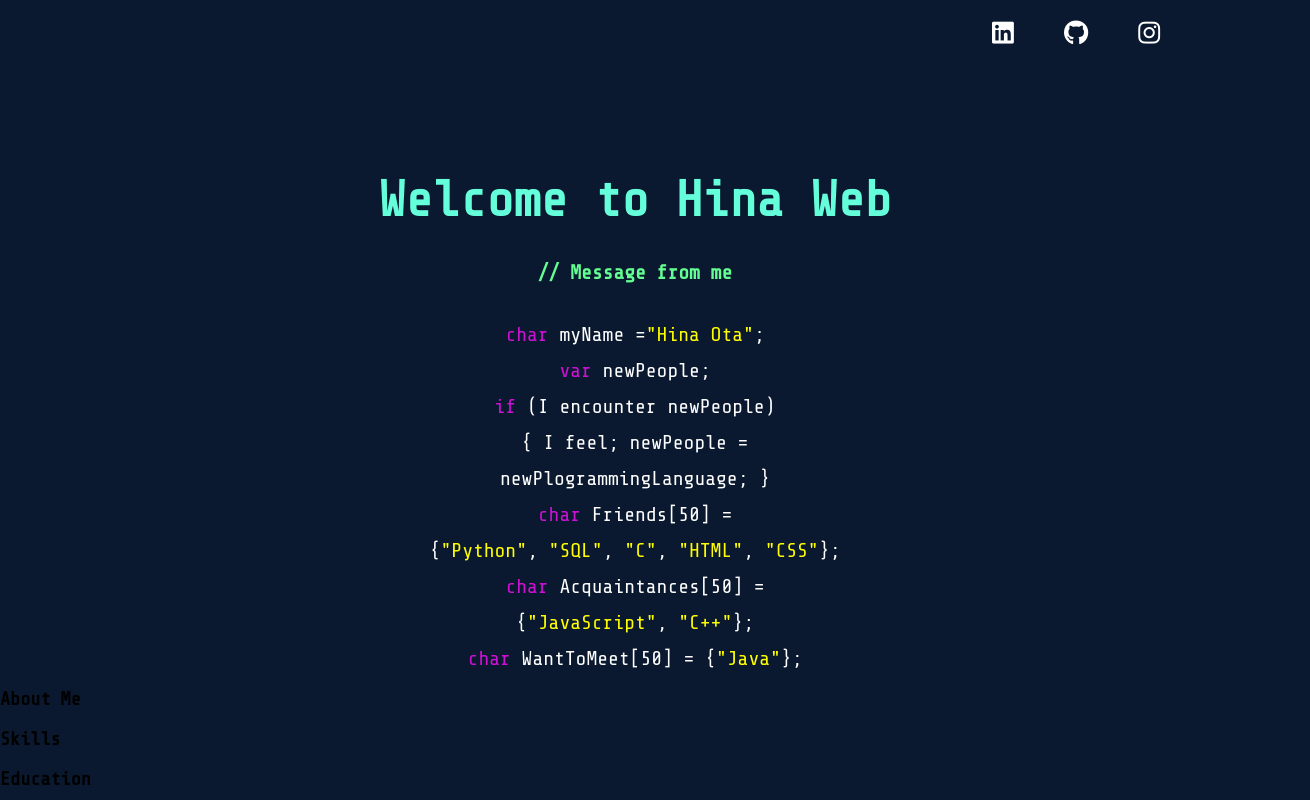
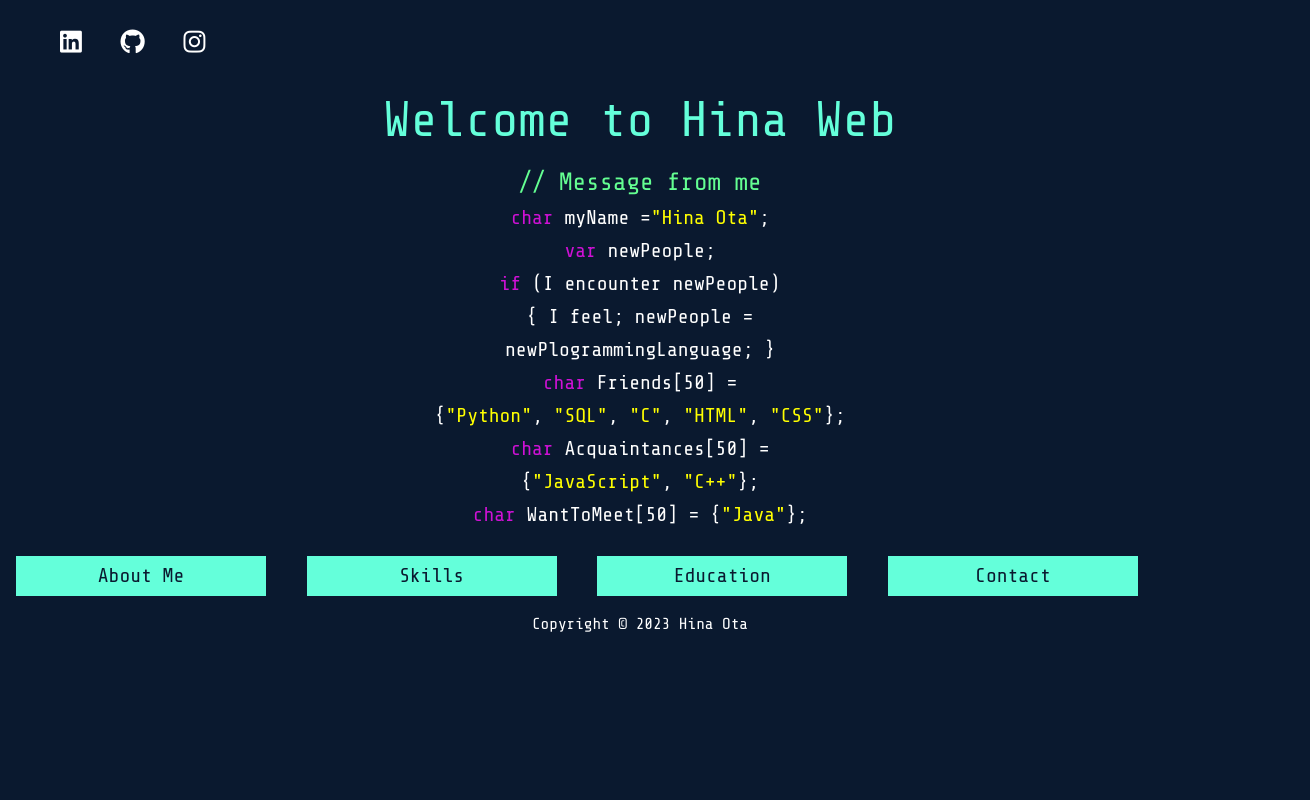
Before and after one commit to otahina/Mywebsite, a plain HTML site: page index.html in a window 1280 px wide. Shown: the top 800 px of the page, 1310 px wide, since content can reach past the window. Drawn offline with nearby package versions, Linux system fonts and the light colour scheme.

Commit message:
Update style.css

```diff
--- a/css/style.css
+++ b/css/style.css
@@ -1,52 +1,68 @@
+/* Reset style sheet */
+
+html, body, div, span, applet, object, iframe,
+h1, h2, h3, h4, h5, h6, p, blockquote, pre,
+a, abbr, acronym, address, big, cite, code,
+del, dfn, em, img, ins, kbd, q, s, samp,
+small, strike, strong, sub, sup, tt, var,
+b, u, i, center,
+dl, dt, dd, ol, ul, li,
+fieldset, form, label, legend,
+table, caption, tbody, tfoot, thead, tr, th, td,
+article, aside, canvas, details, embed,
+figure, figcaption, footer, header, hgroup,
+menu, nav, output, ruby, section, summary,
+time, mark, audio, video {
+    margin: 0;
+    padding: 0;
+    border: 0;
+    font-size: 100%;
+    font: inherit;
+    vertical-align: baseline;
+}
+
+/* HTML5 display-role reset for older browsers */
+article, aside, details, figcaption, figure,
+footer, header, hgroup, menu, nav, section {
+    display: block;
+}
+
+body {
+    line-height: 1;
+}
+
+ol, ul {
+    list-style: none;
+}
+
+blockquote, q {
+    quotes: none;
+}
+
+blockquote:before, blockquote:after,
+q:before, q:after {
+    content: '';
+    content: none;
+}
+
+table {
+    border-collapse: collapse;
+    border-spacing: 0;
+}
+
 /* Global */
 
-::before,
-::after{
-    margin:0;
-    padding:0;
+body{
+    background-color:#0a192f;
 }
 
 html{
     background-color:#0a192f;
     font-family: 'Share Tech Mono', monospace;
-    max-width: 1200px;
-    -webkit-text-size-adjust: 100%;
-    line-height: 1.15;
-}
-
-body{
-    background-color:#0a192f;
-    margin:0;
-}
-
-@media screen and (min-width: 500px) {
-    .main-container .main-container-inner {
-      padding: 20px;
-    }
-  }
-
-.main-container .main-container-inner {
-    width: 100vw;
-    max-width: 1280px;
-    box-sizing: border-box;
-    margin-top: 0;
-    margin-bottom: 0;
-}
-
-.container{
-   width:80%;
-   margin-left: 60px;
-   overflow: hidden;
-   margin-right: 0;
 }
 
 .highlight{
     color:yellow;
-}
-
-ul{
-    margin:0;
-    padding:0;
 }
 
 .var{
@@ -59,10 +75,11 @@ ul{
 
 /* Header */
 
+
 header {
     color:white;
-    padding-top: 20px;
-    min-height: 70px;
+    width: 100%;
+    height: 100px;
 }
 
 header a{
@@ -70,54 +87,46 @@ header a{
     text-decoration: none;
 }
 
-header .nav{
-    float: left;
-    justify-content: flex-start;
-    align-items: center;
-    list-style-type: none;
-    margin-right: 30px;
-    font-size: 25px;
-    margin-top: 5px;
+header nav ul{
+    display: block;
+    padding: 0;
+    width: fit-content;
 }
 
-header li.icon{
-    float:left;
-    display: inline;
-    padding:0 10px 0 10px;
+header nav ul li{
+    display: inline-block;
+    list-style: none;
+    padding-top:20px;
 }
 
-header nav{
-    float: right;
-    margin-top: 0;
-    padding-bottom: 20px;
-    transition: opacity .5s;
-    padding-right: 30px;
+header nav ul li a{
+    display: inline;
+    font-size: 12px;
+    padding-left: 30px;
 }
 
-header a{
-    padding-left: 30px;
-    font-size: 25px;
-}
-
-header a:hover{
+header nav ul li a:hover{
     color:#64ffda;
 }
 
 /* Showcase */
 
 #showcase{
+    width: 100%;
+    height: 450px;
     text-align: center;
     color:white;
     font-size: 15px;
     padding-top:20px;
     padding-left: 0;
-    margin-left: 70px;
     flex-basis: 53.4752%;
 }
 
 #showcase h1{
     color:#64ffda;
     font-size: 50px;
+    padding-bottom: 20px;
+    text-align: center;
     position: relative;
     animation: heading;
     animation-duration: 3s;
@@ -125,67 +134,106 @@ header a:hover{
 }
 
 @keyframes heading {
-    0% {top: -300px}
-    100% {top: 20px}
+    0% {top: -70px;}
+    100% {top: 5px;}
 }
 
 #showcase h4{
     padding-top: 10px;
     color:#64ff92;
     font-size: 20px;
+    text-align: center;
 }
 
 #showcase p{
     padding-top: 10px;
     color:white;
-    font-size: 20px;
+    font-size: 16px;
     margin: 0;
     padding-top: 13px;
 }
 
-.main-container .main-container-inner .inner-container .projects{
-    -webkit-backface-visibility: hidden;
-    backface-visibility: hidden;
-    -webkit-font-smoothing: subpixel-antialiased;
-    box-sizing: border-box;
-    min-height: calc(100% - 102px);
-    height: calc(100% - 102px);
-    align-items: flex-start;
-    display: flex;
-    transform: translateZ(0);
+.index-boxlink {
+    margin:16px 16px 0;
+    width: calc(100%- 32px);
+    height: 40px;
+    background-color: #64ffda;
 }
 
-.main-container .main-container-inner .inner-container main.projects .main-message {
-    position: relative;
+.index-boxlink h3{
+   font-size: 20px;
+   line-height: 40px;
+   text-align: center;
+   color:#0a192f;
 }
 
-@media screen and (min-width: 900px) {
-    .main-container .main-container-inner .inner-container .projects{
-      max-width: 130px;
-      min-width: 90px;
+/* For Desktop */
+
+@media only screen and (min-width: 800px) {
+
+    header {
+        color:white;
+        width: 100%;
+        height: 60px;
+        margin-left: 30px;
+        margin-top: 10px;
     }
-  }
 
-.main-container .main-container-inner .inner-container .projects .side {
-    flex-basis: 30.9017%;
+    #showcase h1{
+    color:#64ffda;
+    font-size: 50px;
+    padding-bottom: 20px;
+    text-align: center;
+    position: relative;
+    animation: heading;
+    animation-duration: 3s;
+    animation-fill-mode: forwards;
+   }
+
+   #showcase h4{
+    padding-top: 10px;
+    color:#64ff92;
+    font-size: 25px;
+    text-align: center;
+    }
+
+    #showcase p{
+    padding-top: 10px;
+    color:white;
+    font-size: 20px;
+    margin: 0;
+    padding-top: 13px;
+    }
+
+   .index-boxlink-container {
+    width: 100%;
+    height: 500px;
+    margin: 100px;
+   }
+
+   .index-boxlink {
+    width: 250px;
+    height: 40px;
+    display: inline-block;
+    background-color: #64ffda;
+    }
+
+   .index-boxlink h3{
+    font-size: 20px;
+    line-height: 40px;
+    text-align: center;
+    color:#0a192f;
+    }
 }
 
-.side{
-    width: 250px;
-    height: 350px;
-}
-
-.side{
+footer{
+    background-color:#0a192f;
+    width: 100%;
     color: white;
-    border: 1px solid #64ffda;
-    width: 300px;
-    height: 200px;
-    margin-top: 200px;
-}
-
-.side li{
-    list-style: none;
-    font-size: 20px;
+    font-size: 16px;
+    margin-bottom: 0;
+    padding-bottom: 0;
+    padding-top: 50px;
     text-align: center;
 }
 
@@ -265,11 +313,11 @@ header a:hover{
 /* Footer */
 footer{
     background-color:#0a192f;
+    width: 100%;
     color: white;
-    float: right;
-    padding-right: 50px;
     font-size: 16px;
     margin-bottom: 0;
     padding-bottom: 0;
-    padding-top: 60px;
+    padding-top: 20px;
+    text-align: center;
 }
```
